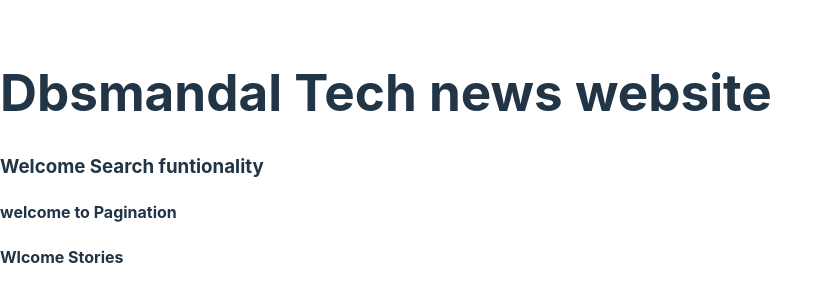
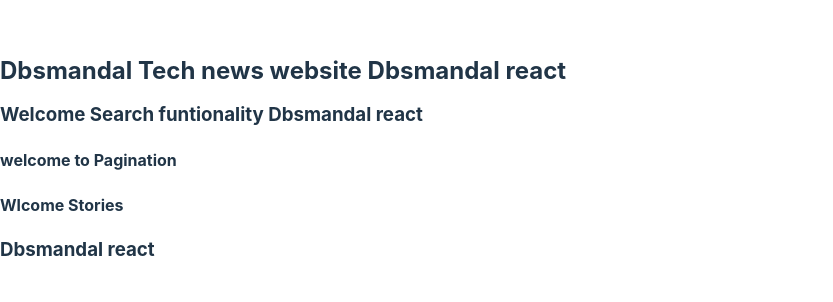
Before and after one commit to dbsmandal/TechNewsWithAPI, a React (Vite) app: page / in a window 1280 px wide. Shown: the part 240-542 px from the top of the page, without its empty margins (0-833 px from the left). Built offline with nearby package versions, Linux system fonts and the light colour scheme; no server answers.

Commit message:
Create Hook And custom and use it search and app and many other component

```diff
--- a/src/App.jsx
+++ b/src/App.jsx
@@ -2,11 +2,12 @@ import React from 'react'
 import Pagination from './Pagination'
 import Search from './Search'
 import Stories from './Stories'
-
+import { useGlobalContext } from './Context'
 const App = () => {
+  const data =useGlobalContext();
   return (
     <>
-      <h1>Dbsmandal Tech news website</h1>
+      <h2>Dbsmandal Tech news website {data}</h2>
       <Search/>
       <Pagination/>
       <Stories/>
--- /dev/null
+++ b/src/Context.jsx
@@ -0,0 +1,14 @@
+import React,{useContext} from "react";
+//Context Creation
+const AppContext=React.createContext();
+//Create a Provider Function
+
+const AppProvider=({children})=>{
+    return <AppContext.Provider value={"Dbsmandal react "}> {children}</AppContext.Provider>
+};
+//create Custom Hook
+const useGlobalContext=()=>{
+    return useContext(AppContext)
+};
+
+export {AppContext,AppProvider,useGlobalContext};
--- a/src/Search.jsx
+++ b/src/Search.jsx
@@ -1,9 +1,11 @@
 import React from 'react'
+import { useGlobalContext } from './Context'
 
 const Search = () => {
+  const SearchData=useGlobalContext();
   return (
     <div>
-      <h3>Welcome Search funtionality</h3>
+      <h3>Welcome Search funtionality {SearchData}</h3>
     </div>
   )
 }
--- a/src/Stories.jsx
+++ b/src/Stories.jsx
@@ -1,7 +1,10 @@
 import React, { useEffect } from 'react'
+import { useGlobalContext } from './Context'
 
 const Stories = () => {
     let API ="http://hn.algolia.com/api/v1/search?query=foo&tags=story"
+
+    const globaldata=useGlobalContext();
 
     const fetchApiData=async(url)=>{
         try {
@@ -22,6 +25,8 @@ const Stories = () => {
     <>
           <h4>Wlcome Stories</h4>
 
+          <h3>{globaldata}</h3>
+
     </>
   )
 }
--- a/src/main.jsx
+++ b/src/main.jsx
@@ -1,10 +1,13 @@
 import React from 'react'
 import ReactDOM from 'react-dom/client'
 import App from './App'
+import { AppProvider } from './Context'
 import './index.css'
 
 ReactDOM.createRoot(document.getElementById('root')).render(
   <React.StrictMode>
+    <AppProvider>
     <App />
+    </AppProvider>
   </React.StrictMode>
 )
```
